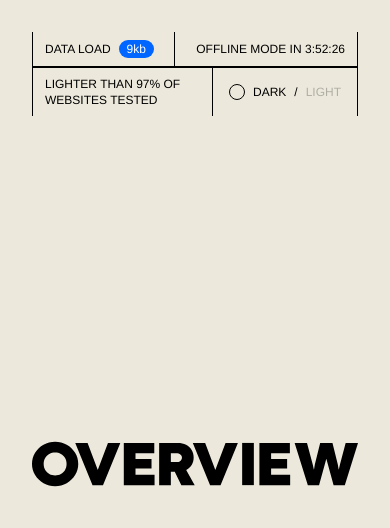
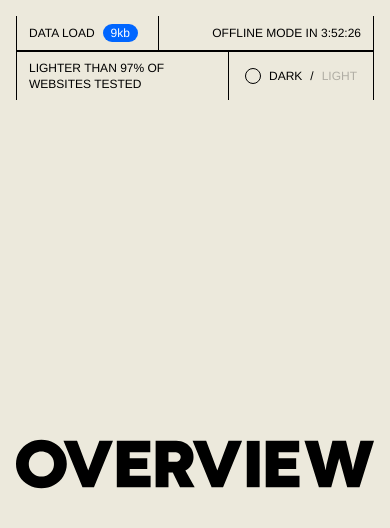
Before and after one commit to tlcottr/overviewearth, a Next.js app: page / in a window 390 px wide. Shown: the top 528 px of the page. Built offline with nearby package versions, Linux system fonts and the light colour scheme.

Commit message:
update padding on mobile

```diff
--- a/components/Layout/index.js
+++ b/components/Layout/index.js
@@ -12,7 +12,7 @@
         <meta name="description" content={constants.pageDescription} />*/}
         <meta name="viewport" content="width=device-width" />
       </Head>
-      <div className="h-screen p-8 flex flex-col justify-between">
+      <div className="h-screen p-4 md:p-8 flex flex-col justify-between">
         <Header />
         <main className="">{children}</main>
         <Footer />
```
